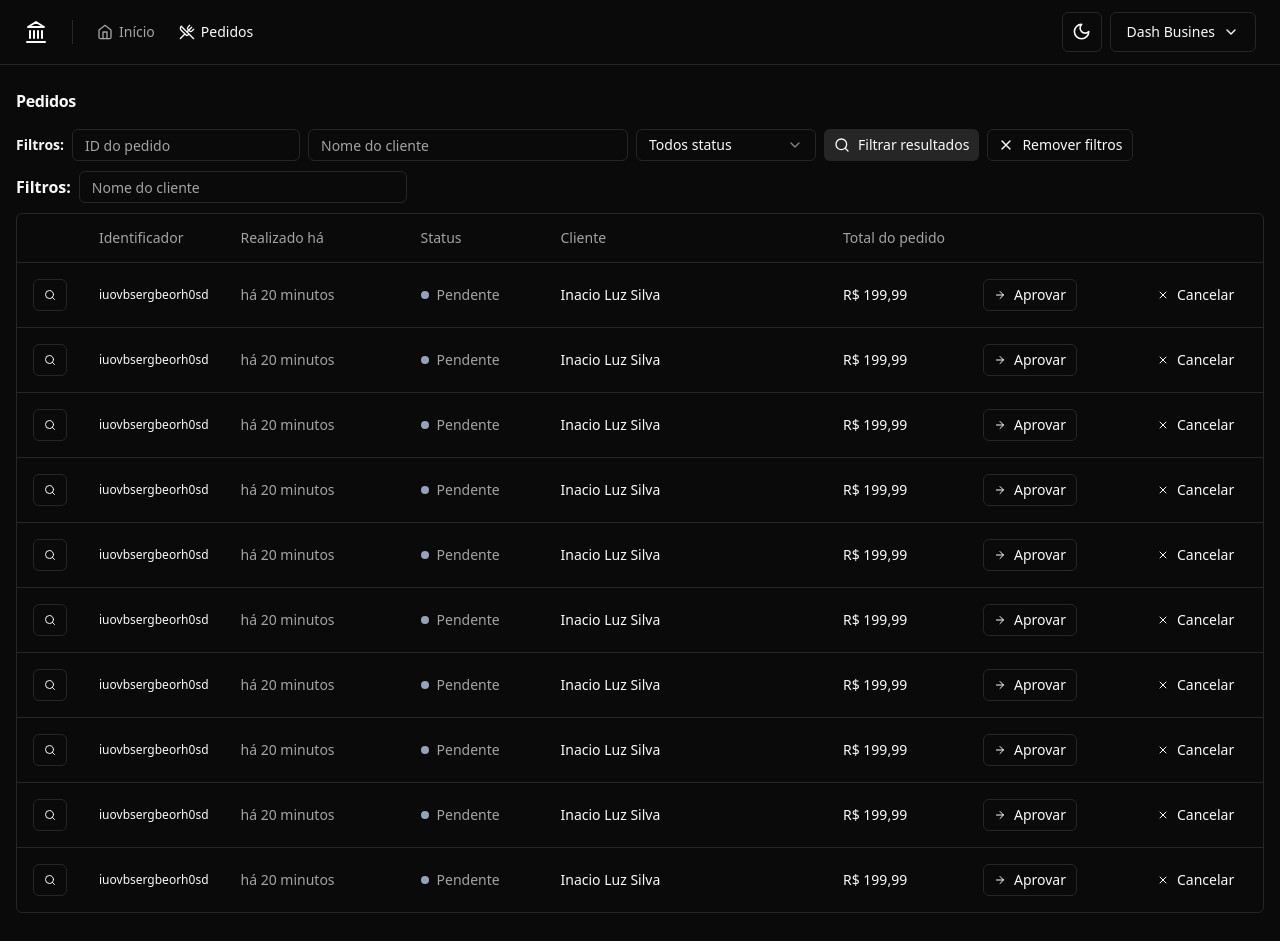
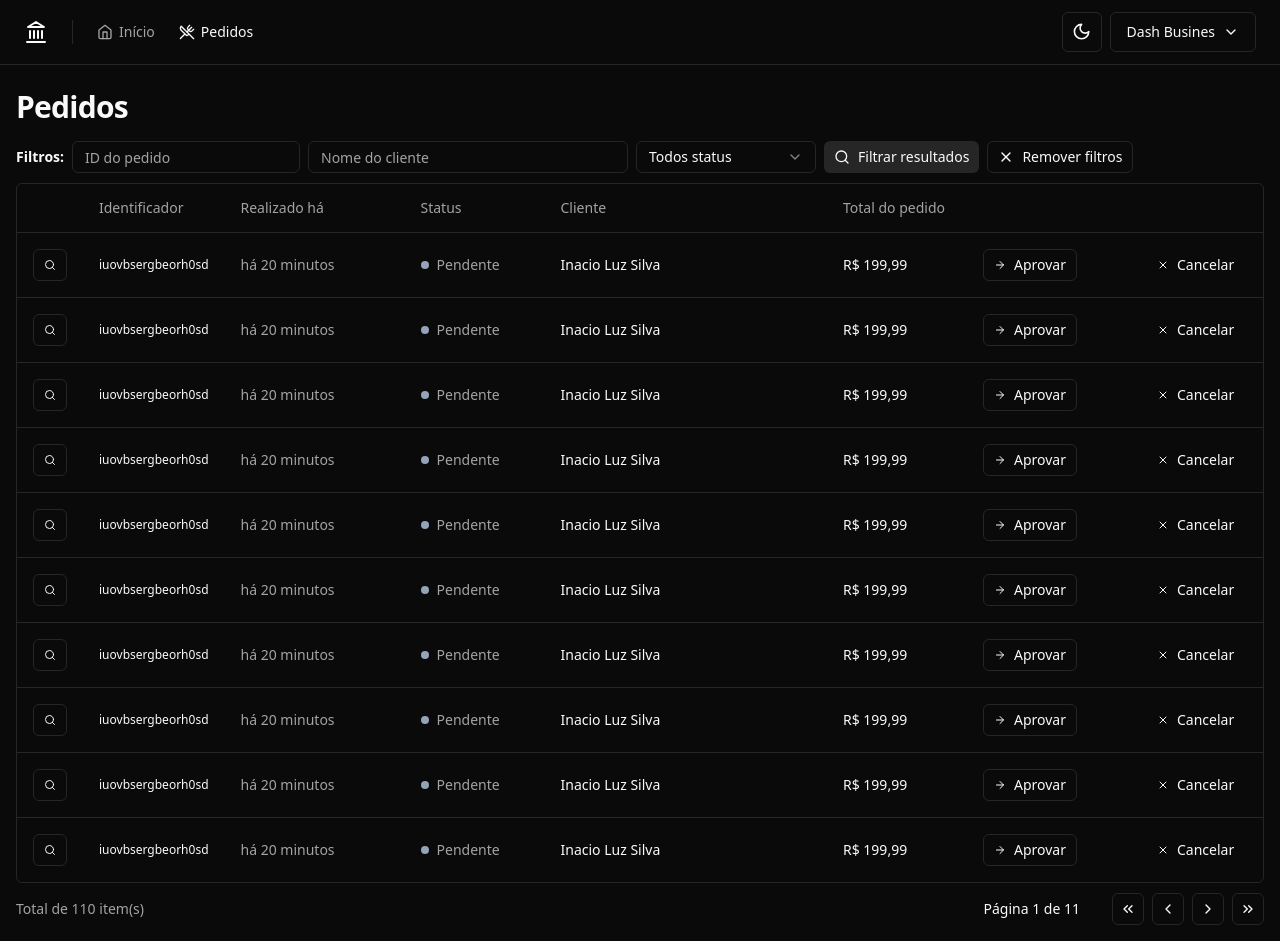
Before and after one commit to Inacioluz/dashboard-busines, a React (Vite) app: page /orders in a window 1280 px wide. Built offline with nearby package versions, Linux system fonts and the light colour scheme.

Commit message:
paginação ok

```diff
--- /dev/null
+++ b/src/components/pagination.tsx
@@ -0,0 +1,56 @@
+import {
+  ChevronLeft,
+  ChevronRight,
+  ChevronsLeft,
+  ChevronsRight,
+} from 'lucide-react'
+
+import { Button } from './ui/button'
+
+export interface PaginationProps {
+  pageIndex: number
+  totalCount: number
+  perPage: number
+}
+
+export function Pagination({
+  pageIndex,
+  perPage,
+  totalCount,
+}: PaginationProps) {
+  const pages = Math.ceil(totalCount / perPage) || 1
+
+  return (
+    <>
+      <div className="flex items-center justify-between">
+        <span className="text-sm text-muted-foreground">
+          Total de {totalCount} item(s)
+        </span>
+
+        <div className="flex items-center gap-6 lg:gap-8">
+          <div className="text-sm font-medium">
+            Página {pageIndex + 1} de {pages}
+          </div>
+          <div className="flex items-center gap-2">
+            <Button variant="outline" className="h-8 w-8 p-0">
+              <ChevronsLeft className="h-4 w-4" />
+              <span className="sr-only">Primeira Página</span>
+            </Button>
+            <Button variant="outline" className="h-8 w-8 p-0">
+              <ChevronLeft className="h-4 w-4" />
+              <span className="sr-only">Próxima Página</span>
+            </Button>
+            <Button variant="outline" className="h-8 w-8 p-0">
+              <ChevronRight className="h-4 w-4" />
+              <span className="sr-only">Página anterior</span>
+            </Button>
+            <Button variant="outline" className="h-8 w-8 p-0">
+              <ChevronsRight className="h-4 w-4" />
+              <span className="sr-only">Última Página</span>
+            </Button>
+          </div>
+        </div>
+      </div>
+    </>
+  )
+}
--- a/src/pages/app/orders/orders.tsx
+++ b/src/pages/app/orders/orders.tsx
@@ -1,6 +1,6 @@
 import { Helmet } from 'react-helmet-async'
 
-import { Input } from '@/components/ui/input'
+import { Pagination } from '@/components/pagination'
 import {
   Table,
   TableBody,
@@ -17,14 +17,10 @@
     <>
       <Helmet title="Pedidos" />
       <div className="flex flex-col gap-4">
-        <h1 className="text-3x1 font-bold tracking-tight">Pedidos</h1>
-      </div>
+        <h1 className="text-3xl font-bold tracking-tight">Pedidos</h1>
         <div className="space-y-2.5">
           <OrderTableFilters />
-        <form className="flex items-center gap-2">
-          <span className="text-sn font-semibold">Filtros:</span>
-          <Input placeholder="Nome do cliente" className="h-8 w-[328px]" />
-        </form>
+
           <div className="rounded-md border">
             <Table>
               <TableHeader>
@@ -46,6 +42,8 @@
               </TableBody>
             </Table>
           </div>
+          <Pagination pageIndex={0} totalCount={110} perPage={10} />
+        </div>
       </div>
     </>
   )
```
Lines whose indentation alone changed are shown as unchanged.
